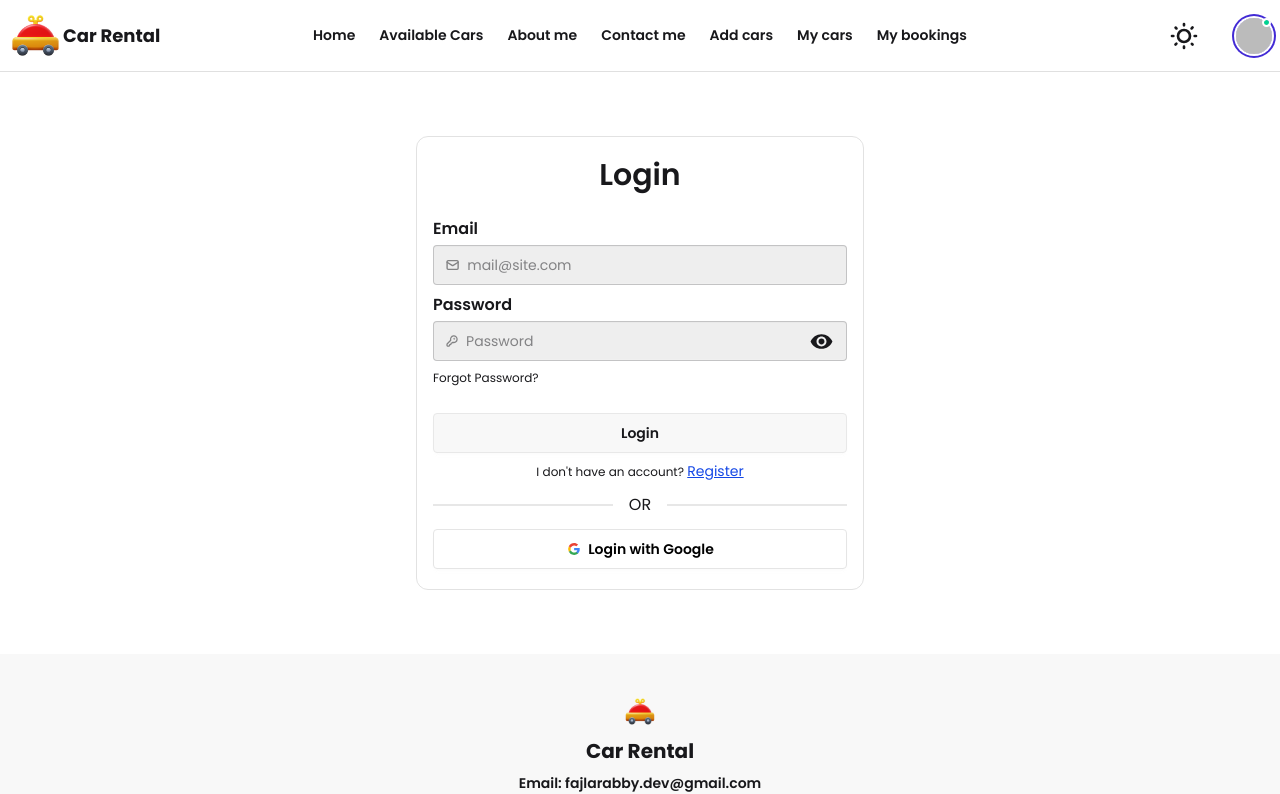
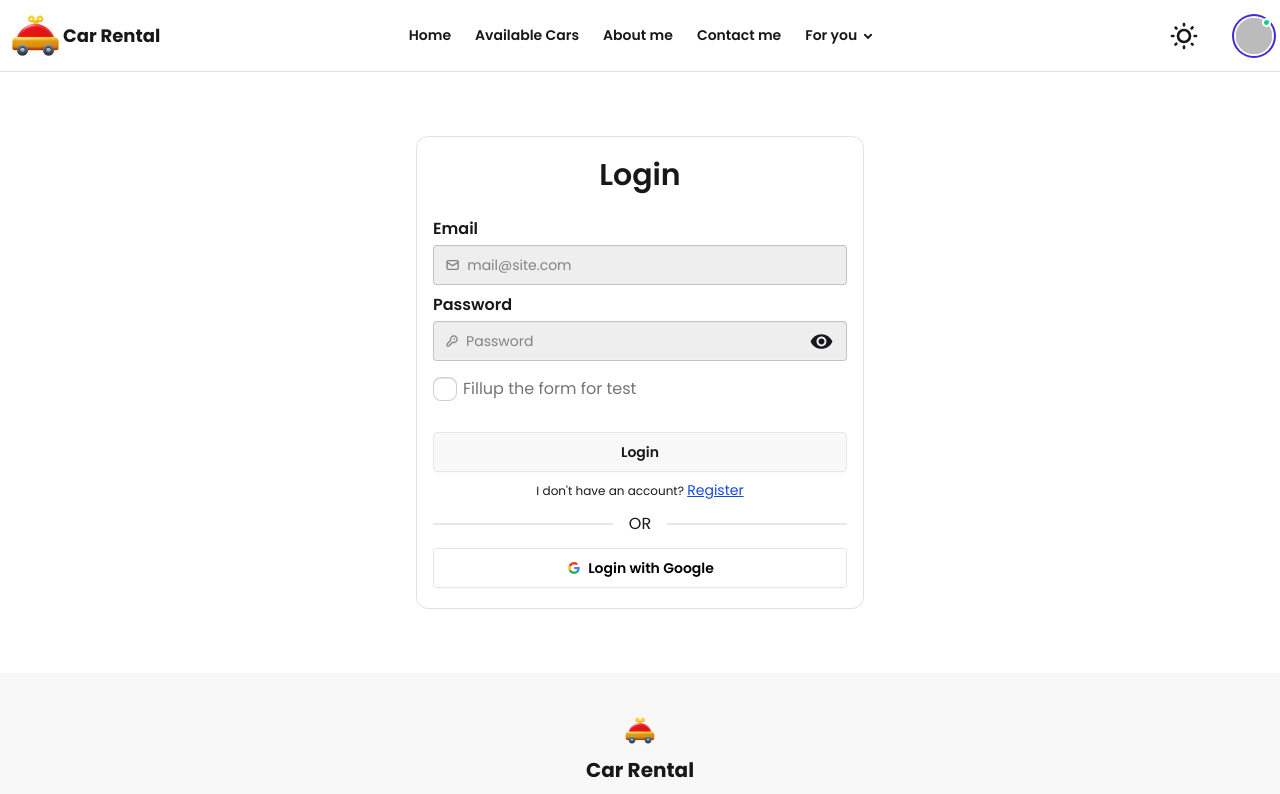
Before and after one commit to FajlaRabby24/car-rental-client, a React (Vite) app: page /login in a window 1280 px wide. Shown: the top 794 px of the page. Built offline with nearby package versions, Linux system fonts and the light colour scheme; no server answers; sample sign-in values are in the browser's storage.

Commit message:
add auto filup the form for test checkbox added

```diff
--- a/src/pages/AddCars.jsx
+++ b/src/pages/AddCars.jsx
@@ -39,6 +39,7 @@ const AddCars = () => {
           toast.success("Car added successfully!");
           queryClient.invalidateQueries([`available-cars`]);
           queryClient.invalidateQueries([`my-cars`]);
+          queryClient.invalidateQueries([`recent`]);
           form.reset();
         }
       })
--- a/src/pages/AvailableCarsPage.jsx
+++ b/src/pages/AvailableCarsPage.jsx
@@ -19,7 +19,6 @@ const AvailableCarsPage = () => {
     },
     staleTime: Infinity,
   });
-  console.log(initialAvailableCars);
   const [availableCars, setAvailableCars] = useState([]);
   useEffect(() => {
     if (initialAvailableCars) {
--- a/src/pages/LoginPage.jsx
+++ b/src/pages/LoginPage.jsx
@@ -8,6 +8,7 @@ const LoginPage = () => {
   const [showPass, setShowPass] = useState(false);
   const location = useLocation();
   const navigate = useNavigate();
+  const [isFilUpForm, setIsFilUpForm] = useState(false);
   const { signInUser, googleLogin } = useAuth();
 
   const handleSignInUser = (e) => {
@@ -62,6 +63,7 @@ const LoginPage = () => {
           </svg>
           <input
             type="email"
+            defaultValue={isFilUpForm ? `fortest@gmail.com` : null}
             name="email"
             placeholder="mail@site.com"
             required
@@ -93,6 +95,7 @@ const LoginPage = () => {
             required
             placeholder="Password"
             minLength="6"
+            defaultValue={isFilUpForm ? `forTest1` : null}
             name="password"
             pattern="(?=.*\d)(?=.*[a-z])(?=.*[A-Z]).{6,}"
             title="Must be more than 6 characters, including number, lowercase letter, uppercase letter"
@@ -105,10 +108,14 @@ const LoginPage = () => {
             {showPass ? <IoMdEyeOff size={25} /> : <IoMdEye size={25} />}
           </button>
         </label>
-        <div className="mt-1">
-          <Link className="text-xs link link-hover">Forgot Password?</Link>
-        </div>
-
+        <label className="label pt-4">
+          <input
+            onChange={() => setIsFilUpForm((prev) => !prev)}
+            type="checkbox"
+            className="checkbox"
+          />
+          Fillup the form for test
+        </label>
         <p className="validator-hint hidden">
           Must be more than 8 characters, including
           <br />
--- a/src/pages/MyCarPage.jsx
+++ b/src/pages/MyCarPage.jsx
@@ -21,7 +21,6 @@ const MyCarPage = () => {
     queryKey: ["my-cars", user.email],
     queryFn: async () => {
       const res = await axiosSecure.get(`/my-cars?email=${user.email}`);
-      console.log(res.data);
       return res.data;
     },
     staleTime: Infinity,
--- a/src/pages/RegisterPage.jsx
+++ b/src/pages/RegisterPage.jsx
@@ -180,7 +180,7 @@ const RegisterPage = () => {
           </button>
         </label>
         <p className="validator-hint hidden">
-          Must be more than 8 characters, including
+          Must be more than 6 characters, including
           <br />
           At least one number <br />
           At least one lowercase letter <br />
--- a/src/sections/Home/RecentListing.jsx
+++ b/src/sections/Home/RecentListing.jsx
@@ -10,6 +10,7 @@ const RecentListing = () => {
       fetch(`${import.meta.env.VITE_root_api_url}/recent-list`).then((res) =>
         res.json()
       ),
+    staleTime: Infinity,
   });
 
   if (isLoading) {
--- a/src/sections/Home/WhyChooseUs.jsx
+++ b/src/sections/Home/WhyChooseUs.jsx
@@ -40,7 +40,7 @@ const WhyChooseUs = () => {
     <div className="px-2">
       <h1 className="section-title">Why Choose Us!</h1>
       <div className="grid grid-cols-1 md:grid-cols-2 lg:grid-cols-4 gap-6">
-        {whyChooseUsInfo.map((item) => (
+        {whyChooseUsInfo?.map((item) => (
           <WhyChooseUsCard key={item.id} item={item} />
         ))}
       </div>
--- a/src/shared/Navbar.jsx
+++ b/src/shared/Navbar.jsx
@@ -34,8 +34,12 @@ const Navbar = () => {
           Contact me
         </NavLink>
       </li>
+
       {user && (
-        <>
+        <li>
+          <details>
+            <summary className="font-semibold">For you</summary>
+            <ul className="p-2 w-44">
               <li>
                 <NavLink className={"font-semibold"} to={"/add-cars"}>
                   Add cars
@@ -51,7 +55,9 @@ const Navbar = () => {
                   My bookings
                 </NavLink>
               </li>
-        </>
+            </ul>
+          </details>
+        </li>
       )}
     </>
   );
```
Lines whose indentation alone changed are shown as unchanged.
